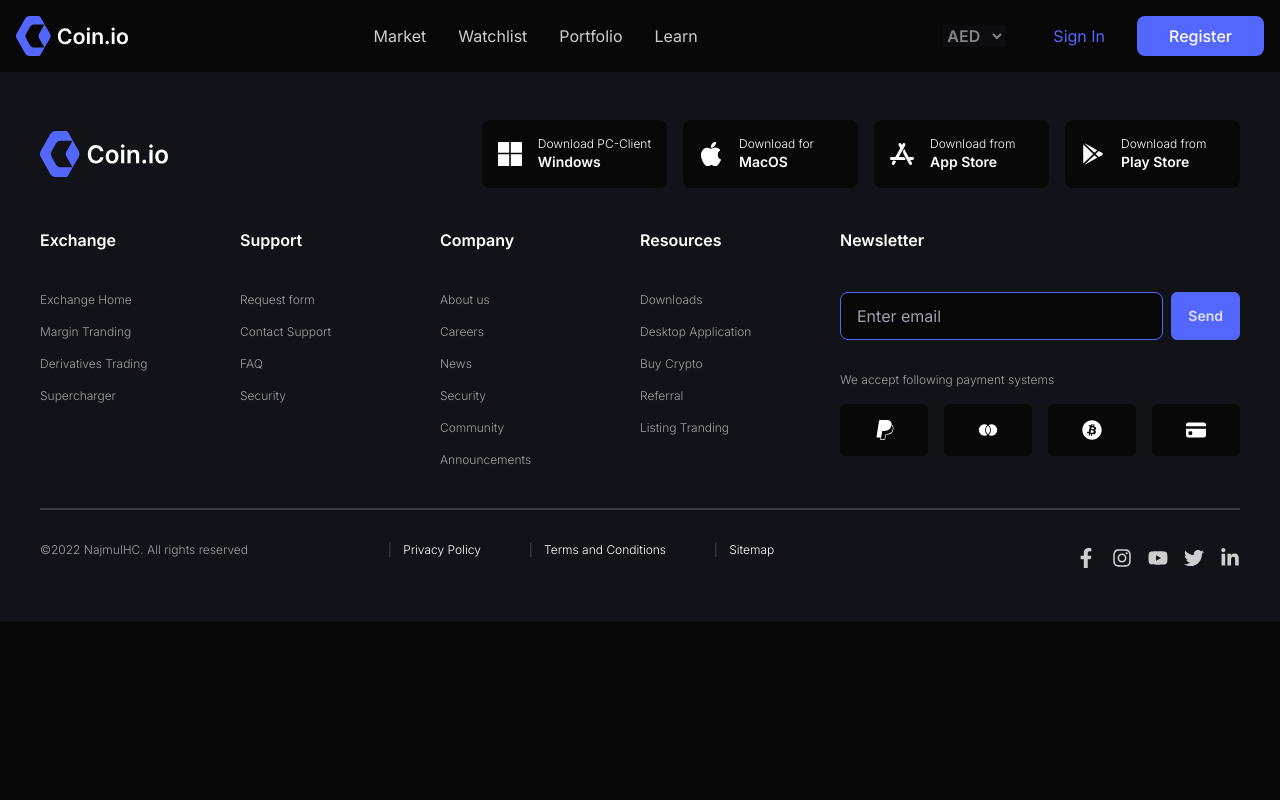
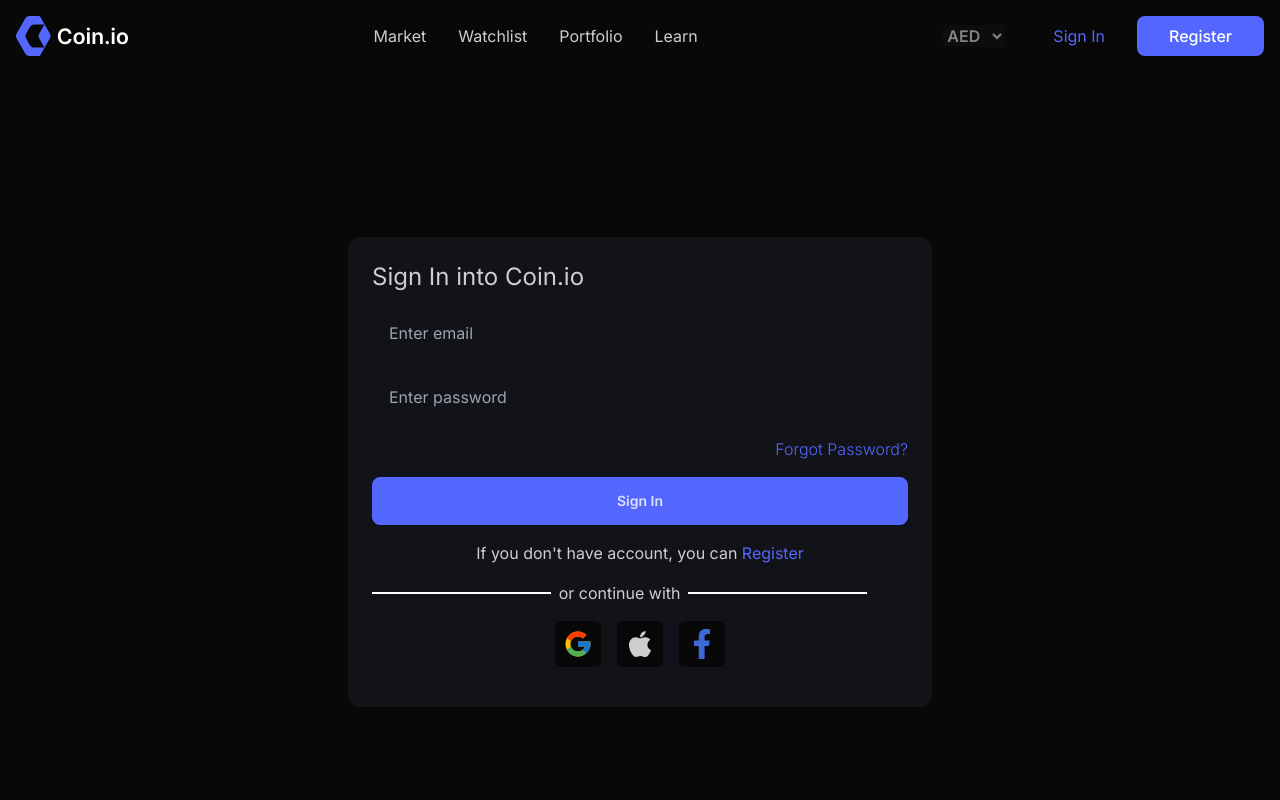
Before and after one commit to najmulhc/coin.io, a React (Create React App) app: page /login in a window 1280 px wide. Shown: the top 800 px of the page. Built offline with nearby package versions, Linux system fonts and the light colour scheme.

Commit message:
login page ui done

```diff
--- a/package.json
+++ b/package.json
@@ -7,6 +7,7 @@
     "@testing-library/jest-dom": "^5.14.1",
     "@testing-library/react": "^13.0.0",
     "@testing-library/user-event": "^13.2.1",
+    "chart.js": "^3.8.0",
     "daisyui": "^2.19.0",
     "firebase": "^9.9.0",
     "react": "^18.2.0",
--- a/src/App.js
+++ b/src/App.js
@@ -1,37 +1,42 @@
-import React from 'react'
-import { useSelector } from 'react-redux'
-import { Route, Routes } from 'react-router-dom'
-import './App.css'
-import Footer from './Components/Footer/Footer'
-import Header from './Components/Header/Header'
-import MobileMenu from './Components/MobileMenu/MobileMenu'
-import BasicBlock from './Components/Shared/BasicBlock'
-import Home from './Pages/Home/Home'
-import Learn from './Pages/Learn/Learn'
-import Market from './Pages/Market/Market'
-import Portfolio from './Pages/Portfolio/Portfolio'
-import TradeHistory from './Pages/TradeHistory/TradeHistory'
-import Watchlist from './Pages/Watchlist/Watchlist'
+import React from "react";
+import { useSelector } from "react-redux";
+import { Route, Routes } from "react-router-dom";
+import "./App.css";
+import Footer from "./Components/Footer/Footer";
+import Header from "./Components/Header/Header";
+import MobileMenu from "./Components/MobileMenu/MobileMenu";
+import Home from "./Pages/Home/Home";
+import Learn from "./Pages/Learn/Learn";
+import Login from "./Pages/Login/Login";
+import Market from "./Pages/Market/Market";
+import Portfolio from "./Pages/Portfolio/Portfolio";
+import Register from "./Pages/Register/Register";
+import TradeHistory from "./Pages/TradeHistory/TradeHistory";
+import Watchlist from "./Pages/Watchlist/Watchlist";
 const App = () => {
-  const taha = useSelector(state => state.currency.value);
-  const menu = useSelector(state => state.menu.value);
-  console.log(taha)
+  const taha = useSelector((state) => state.currency.value);
+  const menu = useSelector((state) => state.menu.value);
+  console.log(taha);
   return (
-    <div className='min-w-screen min-h-96 bg-base-100'>
+    <div className="min-w-screen min-h-screen bg-base-100">
       <Header />
-      {menu ? (<MobileMenu />) : (
+      {menu ? (
+        <MobileMenu />
+      ) : (
         <Routes>
-          <Route path='/' element={<Home /> } />
-          <Route path='/market' element={<Market/> } />
-          <Route path='/learn' element={<Learn/> } />
-          <Route path='/portfolio' element={<Portfolio/> } />
-          <Route path='/trade-history' element={<TradeHistory/> } />
-          <Route path='/watchlist' element={<Watchlist/> } />
+          <Route path="/" element={<Home />} />
+          <Route path="/market" element={<Market />} />
+          <Route path="/learn" element={<Learn />} />
+          <Route path="/portfolio" element={<Portfolio />} />
+          <Route path="/trade-history" element={<TradeHistory />} />
+          <Route path="/watchlist" element={<Watchlist />} />
+          <Route path="/register" element={<Register />} />
+          <Route path="/login" element={<Login />} />
         </Routes>
       )}
       <Footer />
     </div>
-  )
-}
+  );
+};
 
-export default App
+export default App;
--- a/src/Components/Header/AuthButtons.js
+++ b/src/Components/Header/AuthButtons.js
@@ -2,12 +2,12 @@
 import { Link } from 'react-router-dom'
 const AuthButtons = () => {
   return (
-    <> <Link className="text-primary mr-8 min-w-max" to="#">
+    <> <Link className="text-primary mr-8 min-w-max" to="/login">
     Sign In
   </Link>
-  <button className="text-white bg-primary px-4 font-medium py-2  md:px-8 capitalize rounded-lg">
+  <Link to='/register' className="text-white bg-primary px-4 font-medium py-2  md:px-8 capitalize rounded-lg">
     Register
-  </button></>
+  </Link></>
   )
 }
 
--- a/src/Components/MobileMenu/MobileMenu.js
+++ b/src/Components/MobileMenu/MobileMenu.js
@@ -1,6 +1,5 @@
 import React from "react";
 import { useDispatch } from "react-redux";
-import { Link } from "react-router-dom";
 import { displayMenu } from "../../Feature/menuSlice";
 import BasicBlock from "../Shared/BasicBlock";
 import { AiOutlineStock,AiOutlineHistory , AiOutlineWallet, AiOutlineBulb } from "react-icons/ai";
@@ -22,7 +21,7 @@
         <div className="grid grid-cols-2 gap-4 mb-2">
           <div className="flex w-full items-center justify-center text-primary">
             {" "}
-            <h3>Sign in</h3>
+           <button className="btn bg-white text-primary capitalize w-full">Sign In</button>
           </div>
           <button className="btn capitalize btn-primary">Register</button>
         </div>
--- a/src/Components/Shared/BasicBlock.js
+++ b/src/Components/Shared/BasicBlock.js
@@ -2,7 +2,7 @@
 
 const BasicBlock = ({children, width}) => {
   return (
-      <div className={`bg-neutral p-2 md:p-4 rounded-xl inline-block w-${width}`}>{children}</div>
+      <div className={`bg-neutral p-6 rounded-xl inline-block w-${width}`}>{children}</div>
   )
 }
 
--- /dev/null
+++ b/src/Components/Shared/SharedAuth.js
@@ -0,0 +1,22 @@
+import React from 'react'
+
+import { FcGoogle } from 'react-icons/fc'
+import {FaApple, FaFacebookF} from 'react-icons/fa'
+const SharedAuth = () => {
+  return (
+      <>
+          <div className='flex items-center  gap-2'>
+              <hr className='border border-white w-1/3' />
+              <p className='inline-block   '>or continue with</p>
+              <hr className='border border-white w-1/3' />
+          </div>
+          <div className='w-full flex justify-center items-center my-4 gap-4'>
+              <button className='bg-base-100 inline-block p-2 text-3xl rounded-md'><FcGoogle/></button>
+              <button className='bg-base-100 inline-block p-2 text-3xl rounded-md'><FaApple/></button>
+              <button className='bg-base-100 inline-block p-2 text-3xl rounded-md'><FaFacebookF className='text-[#3D6AD7]'/></button>
+        </div>
+      </>
+  )
+}
+
+export default SharedAuth
--- /dev/null
+++ b/src/Pages/Login/Login.js
@@ -0,0 +1,36 @@
+import React from "react";
+import BasicBlock from "../../Components/Shared/BasicBlock";
+import { Link } from "react-router-dom";
+import SharedAuth from "../../Components/Shared/SharedAuth";
+const Login = () => {
+  return (
+    <section className="container mx-auto flex justify-center min-h-screen items-center">
+      <BasicBlock>
+        <h2 className="text-2xl pr-4 mb-4 ">Sign In into Coin.io</h2>
+        <form>
+          <input
+            type="email"
+            placeholder="Enter email"
+            class="input  bg-neutral  w-full"
+            required
+          />
+          <input
+            type="password"
+            placeholder="Enter password"
+            class="input bg-neutral  w-full mt-4"
+            required
+          />
+          <div className="my-4 text-right w-full">
+
+            <Link to="#" className="font-light text-primary  text-right">Forgot Password?</Link>
+          </div>
+          <button className="w-full btn btn-primary capitalize">Sign In</button>
+          <p className="text-center py-4">If you don't have account, you can <Link to='/register' className="text-primary">Register</Link></p>
+        </form>
+        <SharedAuth />
+      </BasicBlock>
+    </section>
+  );
+};
+
+export default Login;
--- /dev/null
+++ b/src/Pages/Register/Register.js
@@ -0,0 +1,9 @@
+import React from 'react'
+
+const Register = () => {
+  return (
+    <div>Register</div>
+  )
+}
+
+export default Register
```
Also changed, not shown: 1 other file (tests, documents, lock files or other folders).
